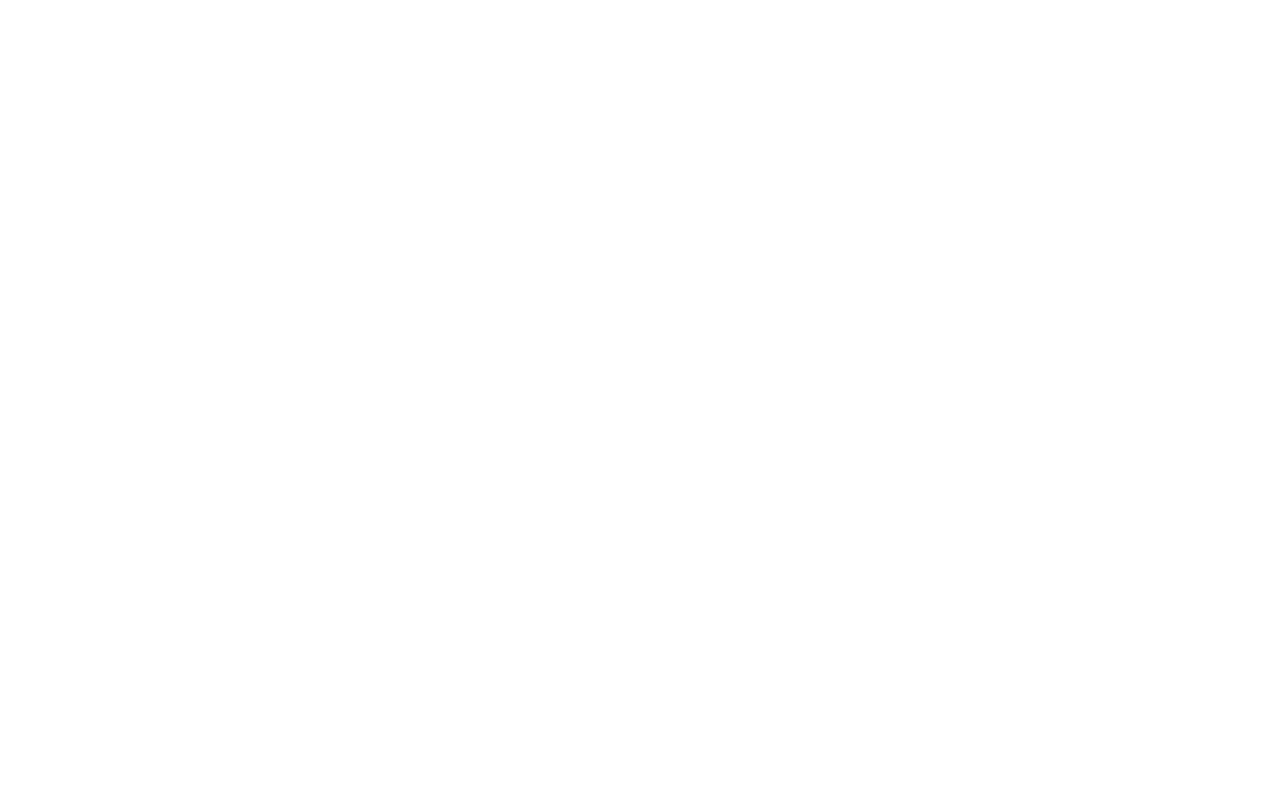
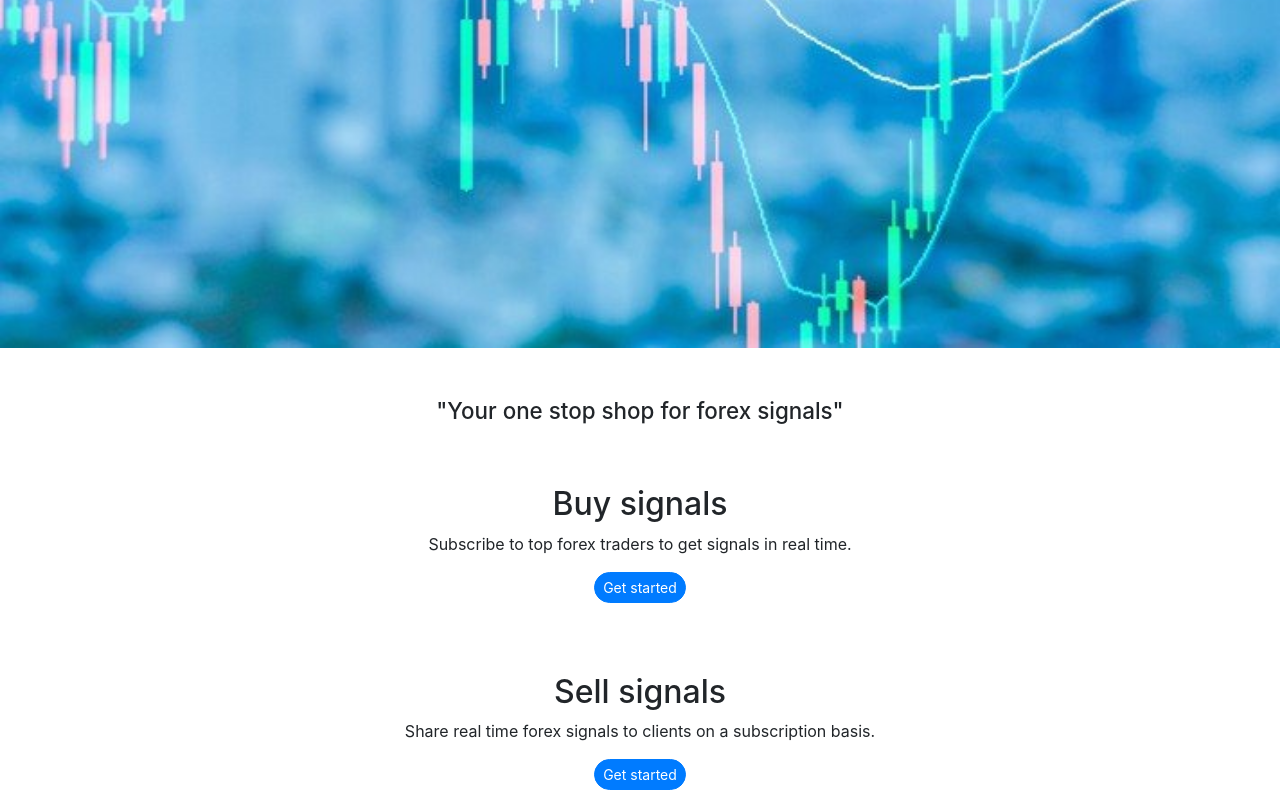
Before and after one commit to webala/signals, a React (Create React App) app in the folder frontend/: page / in a window 1280 px wide. Shown: the part 503-1303 px from the top of the page. Before the commit the page ends 800 px from the top, so only its background shows below. Built offline with nearby package versions, Linux system fonts and the light colour scheme; no server answers.

Commit message:
landing page created

```diff
--- a/frontend/src/App.js
+++ b/frontend/src/App.js
@@ -1,4 +1,5 @@
 import './App.css';
+import BuySignals from './components/BuySignals/BuySignals';
 import Home from './components/Home/Home';
 import {Routes, Route} from 'react-router-dom'
 import Dashboard from './components/Dashboard/Dashboard';
@@ -9,6 +10,7 @@ function App() {
     <div className="App">
       <Routes>
         <Route path='/' element={<Home />} />
+        <Route path='/signals' element={<BuySignals />} />
         <Route path='/dashboard' element={<Dashboard />} />
       </Routes>
     </div>
--- /dev/null
+++ b/frontend/src/components/BuySignals/BuySignals.js
@@ -0,0 +1,14 @@
+import React from 'react'
+import Header from '../Header/Header'
+import Signals from '../Signals/Signals'
+
+function BuySignals() {
+  return (
+    <div>
+        <Header />
+        <Signals />
+    </div>
+  )
+}
+
+export default BuySignals
--- a/frontend/src/components/Header/Header.js
+++ b/frontend/src/components/Header/Header.js
@@ -5,7 +5,7 @@ import {BiMenu} from 'react-icons/bi'
 function Header() {
   return (
     <header className='header'>
-        <h1>Signalzzz</h1>
+        <h1>SGL</h1>
         <BiMenu className='menu-icon'/>
     </header>
   )
--- a/frontend/src/components/Home/Home.js
+++ b/frontend/src/components/Home/Home.js
@@ -1,12 +1,28 @@
 import React from 'react'
 import Header from '../Header/Header'
-import Signals from '../Signals/Signals'
+import './home.css'
+import chart from '../../assets/chart.jpg'
 
 function Home() {
   return (
-    <div>
+    <div className='home'>
         <Header />
-        <Signals />
+       <section className='landing-section'>
+           <img src={chart} alt='chart-img' className='chart-img' />
+           <h1 className='intro'>"Your one stop shop for forex signals"</h1>
+        </section>
+
+        <section className='buy-section'>
+            <h2>Buy signals</h2>
+            <p>Subscribe to top forex traders to get signals in real time.</p>
+            <button class='btn btn-primary btn-sm'>Get started</button>
+        </section>
+
+        <section className='trade-section'>
+            <h2>Sell signals</h2>
+            <p>Share real time forex signals to clients on a subscription basis.</p>
+            <button class='btn btn-primary btn-sm'>Get started</button>
+        </section>
     </div>
   )
 }
--- a/frontend/src/components/Home/home.css
+++ b/frontend/src/components/Home/home.css
@@ -0,0 +1,37 @@
+.landing-section {
+    position: relative;
+    top: 100px;
+    width: 100%;
+    display: flex;
+    flex-direction: column;
+    justify-content: center;
+}
+
+.chart-img {
+    width: 100%;
+
+}
+
+.intro {
+    margin: 50px 0;
+    font-size: 1.4em;
+}
+
+.buy-section, .trade-section {
+    position: relative;
+    top: 100px;
+    padding: 10px;
+}
+
+.btn {
+    border-radius: 16px;
+    transition: 0.3s ease;
+}
+
+.btn:hover {
+    transform: scale(1.1);
+}
+
+.trade-section {
+    margin: 50px 0;
+}
--- a/frontend/src/components/Signals/Signals.js
+++ b/frontend/src/components/Signals/Signals.js
@@ -10,8 +10,8 @@ function Signals() {
   const [signals, setSignals] = useState([])
 
   useEffect(() => {
-    refreshSignals()
-  }, [])
+    //refreshSignals()
+  })
 
   const refreshSignals = async () => {
     await axios.get('/api/signals/')
```
Also changed, not shown: frontend/src/assets/chart.jpg (added), frontend/src/components/BuySignals/buySignals.css (added), 1 other file (tests, documents, lock files or other folders).
